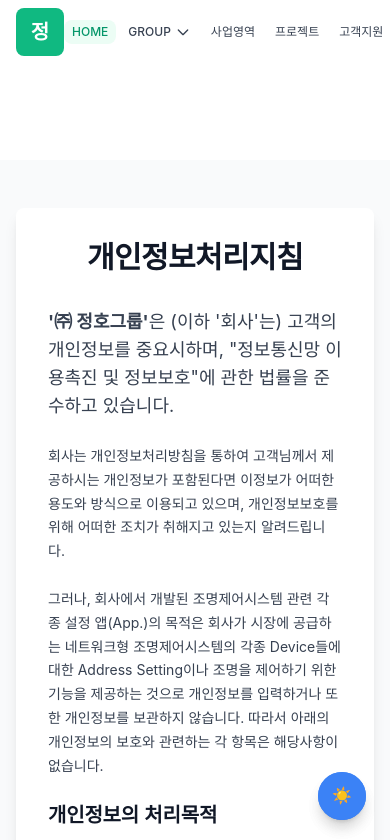
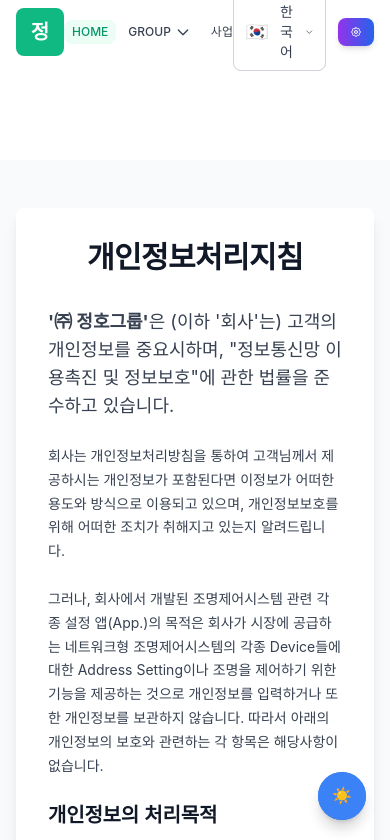
Before and after one commit to ChanghoPark5911/jungho-corp-website-clean, a React (Create React App) app: page /privacy in a window 390 px wide. Shown: the top 840 px of the page. Built offline with nearby package versions, Linux system fonts and the light colour scheme.

Commit message:
fix: mobile scroll and dropdown

```diff
--- a/src/components/Header.js
+++ b/src/components/Header.js
@@ -143,7 +143,7 @@
       role="banner"
     >
       <div className="max-w-7xl mx-auto px-4 sm:px-6 lg:px-8">
-        <div className="flex justify-between items-center h-16 relative">
+        <div className="flex justify-between items-center h-16">
           {/* 로고 */}
           <button
             className="flex items-center space-x-3"
@@ -179,7 +179,7 @@
           </button>
 
           {/* 네비게이션 - 모바일에서는 작은 간격, 데스크톱에서는 큰 간격 */}
-          <nav className="flex items-center space-x-1 sm:space-x-2 md:space-x-4 lg:space-x-8" role="navigation">
+          <nav className="flex items-center space-x-1 sm:space-x-2 md:space-x-4 lg:space-x-8 overflow-x-auto scrollbar-hide max-w-full" role="navigation" style={{ WebkitOverflowScrolling: 'touch' }}>
             {/* HOME */}
             <button
               className={`px-2 py-1 text-xs sm:px-3 sm:py-2 sm:text-sm lg:px-4 font-medium transition-colors duration-200 whitespace-nowrap ${
@@ -199,7 +199,7 @@
             </button>
 
             {/* GROUP 드롭다운 */}
-            <div className="relative dropdown-container">
+            <div className="relative dropdown-container" style={{ position: 'static' }}>
               <button
                 className={`px-2 py-1 text-xs sm:px-3 sm:py-2 sm:text-sm lg:px-4 font-medium transition-colors duration-200 flex items-center space-x-1 whitespace-nowrap ${
                   currentPage === 'clarus' || currentPage === 'tlc' || currentPage === 'illutech' || currentPage === 'texcom'
@@ -227,8 +227,9 @@
 
               {activeDropdown === 'group' && (
                 <div
-                  className="absolute top-full left-0 mt-2 w-48 bg-white dark:bg-gray-800 rounded-lg shadow-lg border border-gray-200 dark:border-gray-700 py-2 z-[9999]"
+                  className="fixed mt-2 w-48 bg-white dark:bg-gray-800 rounded-lg shadow-lg border border-gray-200 dark:border-gray-700 py-2 z-[9999]"
                   role="menu"
+                  style={{ top: '64px', left: 'auto' }}
                 >
                   {groupDropdownItems.map((item) => (
                     <button
```
